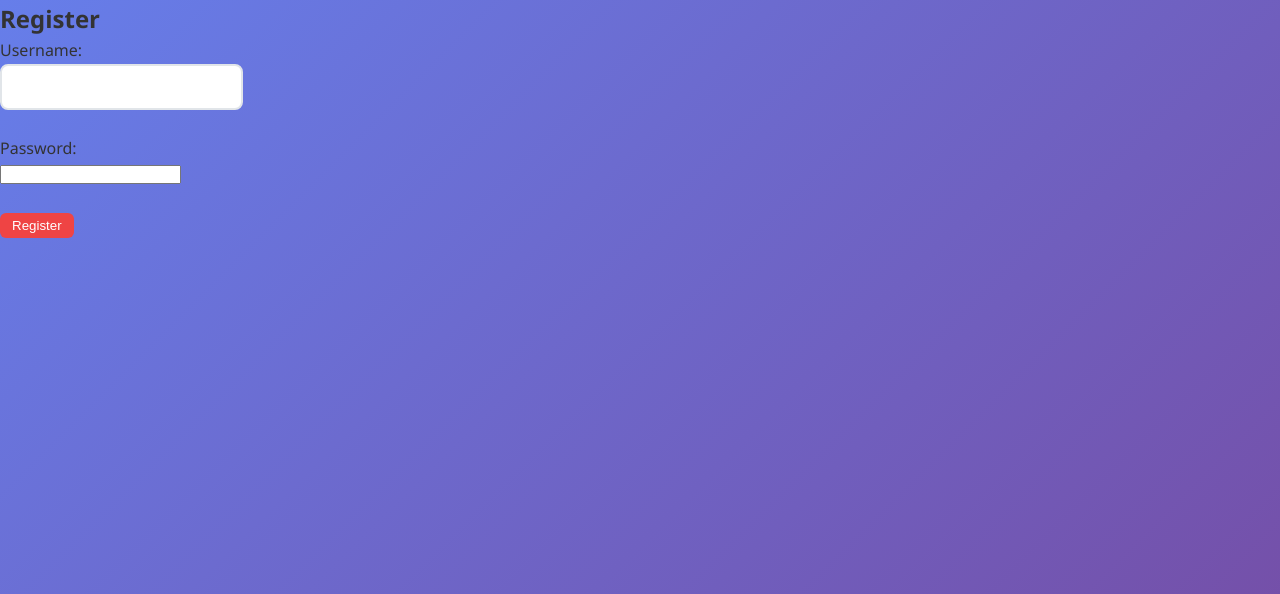
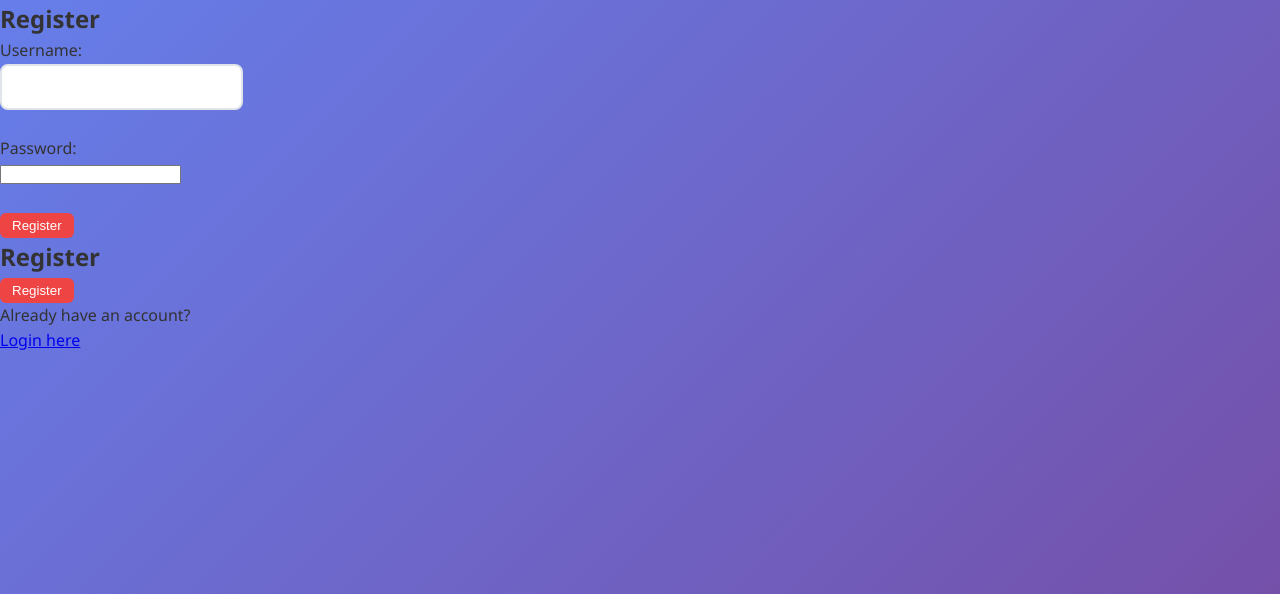
Before and after one commit to jackbrannan0/ToDoList, a Flask app: page / in a window 1280 px wide. Shown: the top 594 px of the page. Run offline with Flask 3, Linux system fonts and the light colour scheme.

Commit message:
final daily build-login not working

```diff
--- a/app/models.py
+++ b/app/models.py
@@ -7,5 +7,5 @@ class Task(db.Model):
 class User(db.Model):
     id = db.Column(db.Integer, primary_key=True)
     username = db.Column(db.String(20), nullable=False, unique=True)
-    password_hash = db.Column(db.String(20), nullable=False)
+    password_hash = db.Column(db.String(256), nullable=False)
     created = db.Column(db.Boolean, default=False)
--- a/app/routes.py
+++ b/app/routes.py
@@ -1,5 +1,5 @@
 from app import app,db
-
+from werkzeug.security import generate_password_hash, check_password_hash
 from flask import render_template, request, jsonify, url_for,redirect
 
 # base path
@@ -77,13 +77,38 @@ def register():
         username = request.form['username']
         password = request.form['password']
 
+        hashed_value = generate_password_hash(password, method='pbkdf2:sha256')
+
         user = User.query.filter_by(username=username).first()
+
+
         if user:
             return render_template('register.html', error="User already exists")
         else:
-            new_user = User(username=username, password_hash=password)
+            new_user = User(username=username, password_hash=hashed_value)
             db.session.add(new_user)
             db.session.commit()
             return redirect(url_for('index'))  # redirect to login page
 
     return render_template('register.html')
+
+
+
+
+@app.route('/login', methods=['GET', 'POST'])
+def login():
+    from app.models import User
+    if request.method == 'POST':
+        username = request.form.get('username')
+        password_attempt = request.form.get('password')
+
+        user = User.query.filter_by(username=username).first()
+
+        # check_password_hash handles the heavy lifting
+        if user and check_password_hash(user.password_hash, password_attempt):
+            # Success!
+            return redirect(url_for('index'))
+        else:
+            # Failure
+            return render_template('login.html', error="Invalid username or password")
+    return render_template('login.html')
--- a/app/templates/register.html
+++ b/app/templates/register.html
@@ -20,5 +20,16 @@
           <p style="color: red;">{{ error }}</p>
       {% endif %}
     </form>
+    <div class="auth-container">
+    <h2>Register</h2>
+    <form action="{{ url_for('register') }}" method="post">
+        <button type="submit" class="btn-submit">Register</button>
+    </form>
+
+    <div class="auth-switch">
+        <p>Already have an account?</p>
+        <a href="{{ url_for('login') }}" class="btn-secondary">Login here</a>
+    </div>
+</div>
 </body>
 </html>
```
Also changed, not shown: app/templates/login.html (+33 -0 lines).
